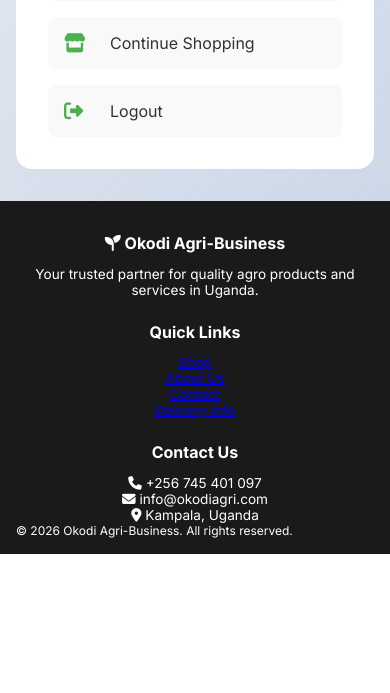
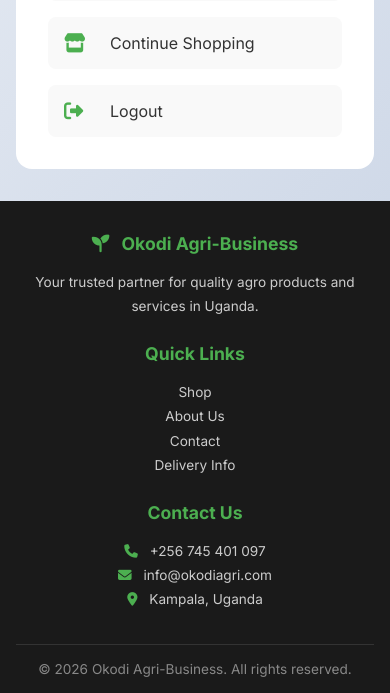
Before and after one commit to AheebwaMike/okodi-agri-business, a Django app: page /accounts/profile/ in a window 390 px wide. Shown: the part 837-1530 px from the top of the page. Before the commit the page ends 1391 px from the top, so only its background shows below. Run offline with Django 5.2, Linux system fonts and the light colour scheme; a user stored in the database is signed in; data comes from the database, SQL or seed files in the repository.

Commit message:
corrected footer styling

```diff
--- a/okodi_agri/templates/base.html
+++ b/okodi_agri/templates/base.html
@@ -377,6 +377,79 @@
         text-align: center;
     }
 }
+
+
+/* Footer Styles */
+.footer {
+    background: #1a1a1a;
+    color: white;
+    padding: 3rem 2rem 1rem;
+    margin-top: 4rem;
+}
+
+.footer-content {
+    max-width: 1400px;
+    margin: 0 auto;
+    display: grid;
+    grid-template-columns: repeat(auto-fit, minmax(250px, 1fr));
+    gap: 2rem;
+}
+
+.footer-section h3 {
+    margin-bottom: 1rem;
+    color: #4caf50;
+    font-size: 1.2rem;
+}
+
+.footer-section p,
+.footer-section a {
+    color: #ccc;
+    text-decoration: none;
+    line-height: 1.8;
+    font-size: 0.95rem;
+}
+
+.footer-section a:hover {
+    color: #4caf50;
+    text-decoration: underline;
+}
+
+.footer-section i {
+    margin-right: 8px;
+    color: #4caf50;
+}
+
+.copyright {
+    text-align: center;
+    margin-top: 2rem;
+    padding-top: 1rem;
+    border-top: 1px solid #333;
+    color: #888;
+    font-size: 0.85rem;
+}
+
+/* Mobile footer adjustments */
+@media (max-width: 768px) {
+    .footer {
+        padding: 2rem 1rem 1rem;
+        margin-top: 2rem;
+    }
+
+    .footer-content {
+        grid-template-columns: 1fr;
+        text-align: center;
+        gap: 1.5rem;
+    }
+
+    .footer-section h3 {
+        font-size: 1.1rem;
+    }
+
+    .footer-section p,
+    .footer-section a {
+        font-size: 0.85rem;
+    }
+}
 </style>
 
     {% block extra_css %}{% endblock %}
```
